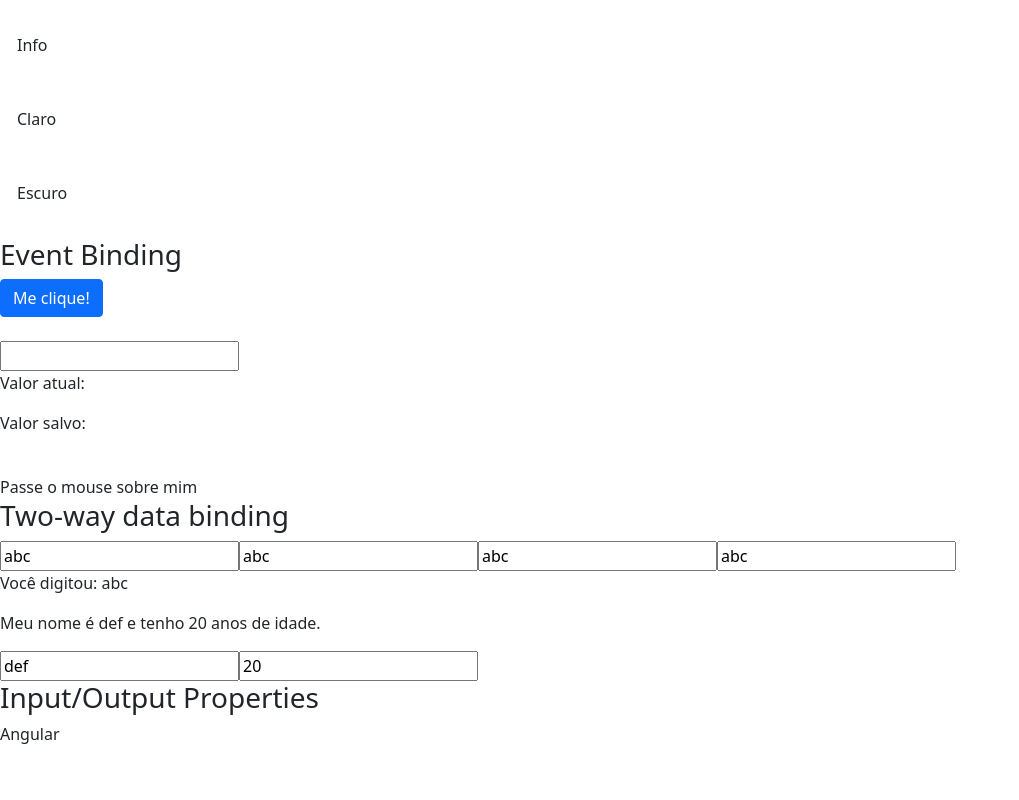
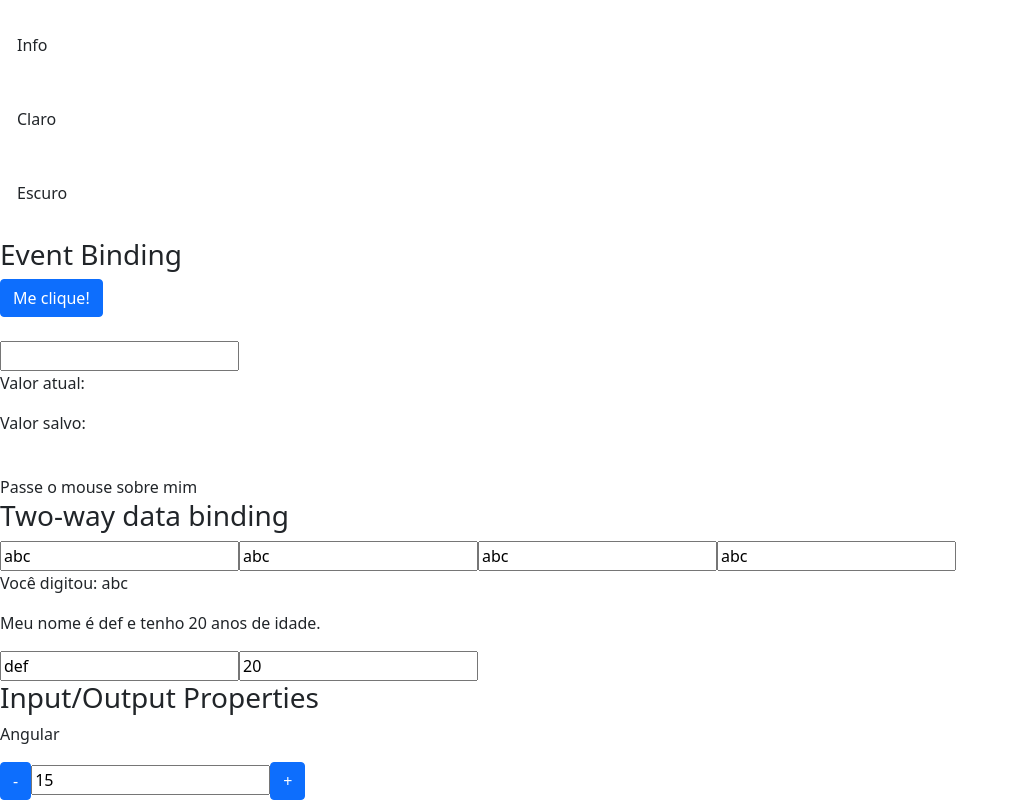
Before and after one commit to pedrovic7997/data-binding, an Angular app: page / in a window 1280 px wide. Shown: the part 520-1320 px from the top of the page, without its empty margins (0-1019 px from the left). Before the commit the page ends 1282 px from the top, so only its background shows below. Built offline with nearby package versions, Linux system fonts and the light colour scheme.

Commit message:
Fazendo uso de Output property entre Components

```diff
--- a/src/app/app.module.ts
+++ b/src/app/app.module.ts
@@ -7,12 +7,14 @@
 import { DataBindingComponent } from './data-binding/data-binding.component';
 import { MeuFormModule } from './meu-form/meu-form.module';
 import { InputPropertyComponent } from './input-property/input-property.component';
+import { OutputPropertyComponent } from './output-property/output-property.component';
 
 @NgModule({
   declarations: [
     AppComponent,
     DataBindingComponent,
-    InputPropertyComponent
+    InputPropertyComponent,
+    OutputPropertyComponent
   ],
   imports: [
     BrowserModule,
--- a/src/app/data-binding/data-binding.component.html
+++ b/src/app/data-binding/data-binding.component.html
@@ -140,5 +140,10 @@
         <h3>Input/Output Properties</h3>
 
         <app-curso [nome]="nomeDoCurso"></app-curso>
+
+        <contador [valor]="valorInicial"
+            (mudouValor)="onMudouValor($event)"
+        ></contador>
+
     </article>
 </section>
--- a/src/app/data-binding/data-binding.component.ts
+++ b/src/app/data-binding/data-binding.component.ts
@@ -26,6 +26,8 @@
 
   nomeDoCurso: string = 'Angular';
 
+  valorInicial: number = 15;
+
   getValor(){
     return 1;
   }
@@ -50,6 +52,10 @@
     this.isMouseOver = !this.isMouseOver;
   }
 
+  onMudouValor(evento: any){
+    console.log(evento.novoValor);
+  }
+
   constructor() { }
 
   ngOnInit(): void {
--- /dev/null
+++ b/src/app/output-property/output-property.component.html
@@ -0,0 +1,5 @@
+<div>
+    <button class="btn btn-primary" (click)="decrementa()">-</button>
+    <input type="text" [value]="valor" readonly>
+    <button class="btn btn-primary" (click)="incrementa()">+</button>
+</div>
--- /dev/null
+++ b/src/app/output-property/output-property.component.ts
@@ -0,0 +1,33 @@
+import { Component, EventEmitter, Input, OnInit, Output } from '@angular/core';
+
+@Component({
+  selector: 'contador',
+  templateUrl: './output-property.component.html',
+  styleUrls: ['./output-property.component.css']//,
+  // outputs: ['mudouValor']
+})
+export class OutputPropertyComponent implements OnInit {
+
+  @Input() valor: number = 0;
+
+  @Output() mudouValor = new EventEmitter();
+
+  incrementa() {
+    this.valor++;
+    // Essa funcao emit, aceita qualquer coisa como parametro
+    this.mudouValor.emit({novoValor: this.valor});
+  }
+
+  decrementa() {
+    this.valor--;
+    // Essa funcao emit, aceita qualquer coisa como parametro
+    this.mudouValor.emit({novoValor: this.valor});
+  }
+
+  constructor() { }
+
+  ngOnInit(): void {
+
+  }
+
+}
```
Also changed, not shown: src/app/output-property/output-property.component.css (added), 1 other file (tests, documents, lock files or other folders).
